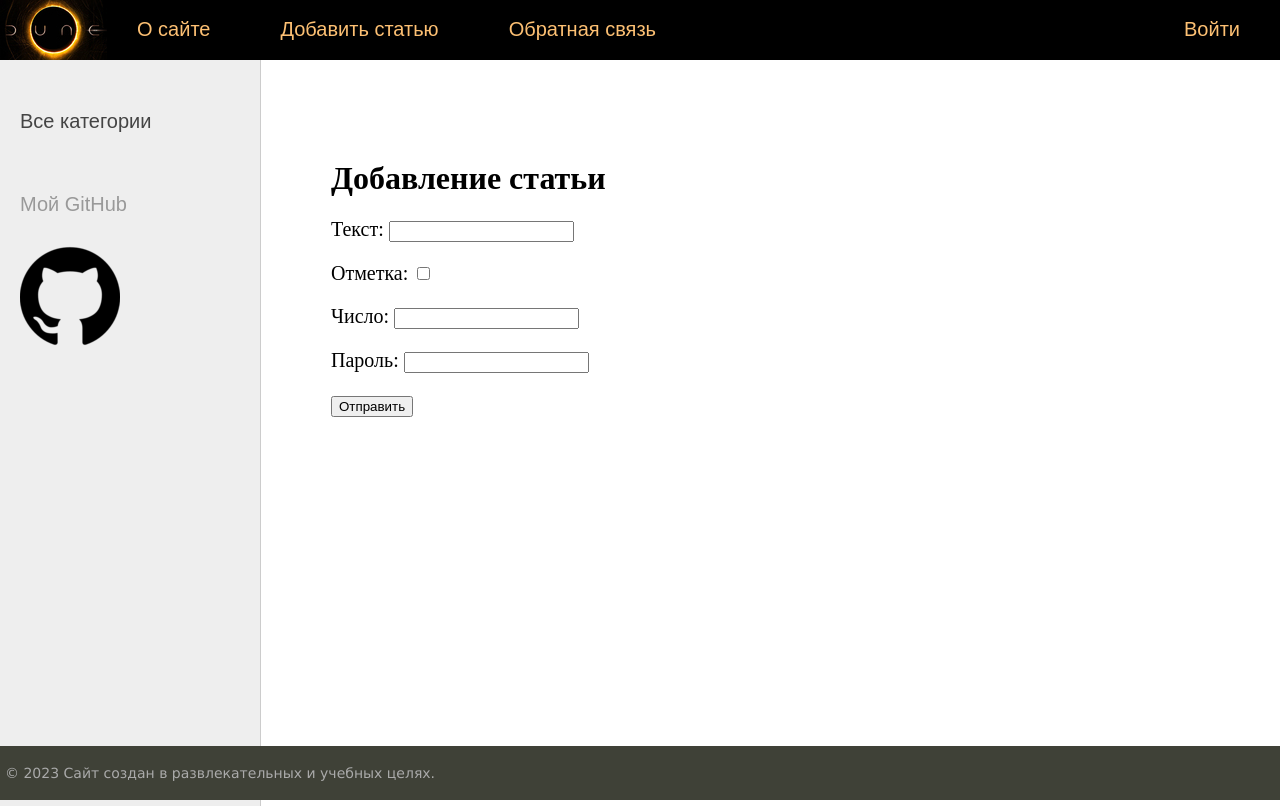
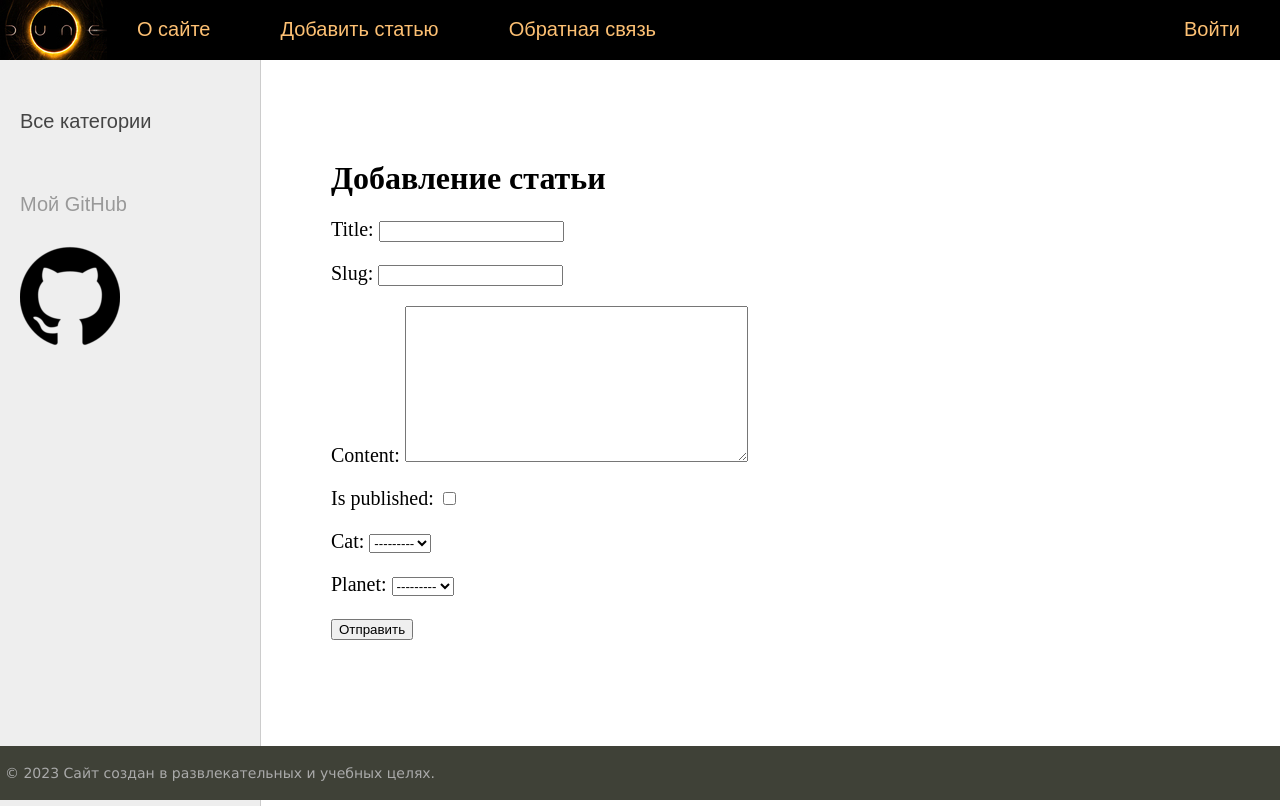
Before and after one commit to Homelander222/Sitedune, a Django app: page /addpage/ in a window 1280 px wide. Run offline with Django 4.2, Linux system fonts and the light colour scheme; data that the repository does not hold is empty.

Commit message:
Форма не связанная с моделью

```diff
--- /dev/null
+++ b/sitedune/dune/forms.py
@@ -0,0 +1,11 @@
+from django import forms
+from .models import Category, Planet
+
+
+class AddPostForm(forms.Form):
+    title = forms.CharField(max_length=255)
+    slug = forms.SlugField(max_length=255)
+    content = forms.CharField(widget=forms.Textarea(), required=False)   # required=False - не обязательно
+    is_published = forms.BooleanField(required=False)
+    cat = forms.ModelChoiceField(queryset=Category.objects.all())
+    planet = forms.ModelChoiceField(queryset=Planet.objects.all(), required=False)
--- a/sitedune/dune/templates/dune/addpage.html
+++ b/sitedune/dune/templates/dune/addpage.html
@@ -4,10 +4,7 @@
 <h1>{{ title }}</h1>
 <form action="" method="POST">   <! -- если action="", значит обработчик - текущая страница -->
     {% csrf_token %}
-    <p><label for="id_1">Текст: </label><input type="text" id="id_1" name="filed_text"></p>
-    <p><label for="id_2">Отметка: </label><input type="checkbox" id="id_2" name="filed_check"></p>
-    <p><label for="id_3">Число: </label><input type="number" id="id_3" name="filed_num"></p>
-    <p><label for="id_4">Пароль: </label><input type="password" id="id_4" name="filed_psw"></p>
+    {{ form.as_p }}
     <p><button type="submit">Отправить</button></p>
 
 </form>
--- a/sitedune/dune/views.py
+++ b/sitedune/dune/views.py
@@ -1,6 +1,7 @@
 from django.http import HttpResponse, HttpResponseNotFound
 from django.shortcuts import render, get_object_or_404
 from .models import Dune, Category, TagPost
+from .forms import AddPostForm
 
 menu = [
     {'title': 'О сайте', 'url_name': 'about'},
@@ -31,7 +32,17 @@ def about(request):
 
 
 def addpage(request):
-    data = {'menu': menu, 'title': 'Добавление статьи'}
+    if request.method == 'POST':
+        form = AddPostForm(request.POST)
+        if form.is_valid():
+            print(form.cleaned_data)
+    else:
+        form = AddPostForm()
+
+    data = {'menu': menu,
+            'title': 'Добавление статьи',
+            'form': form
+            }
 
     return render(request, 'dune/addpage.html', data)
 
```
